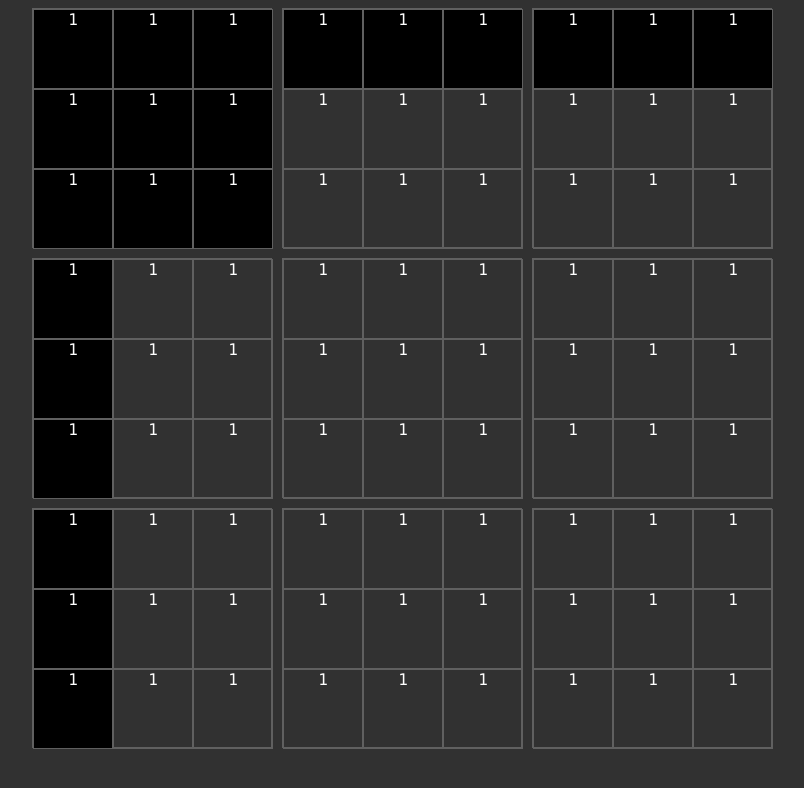
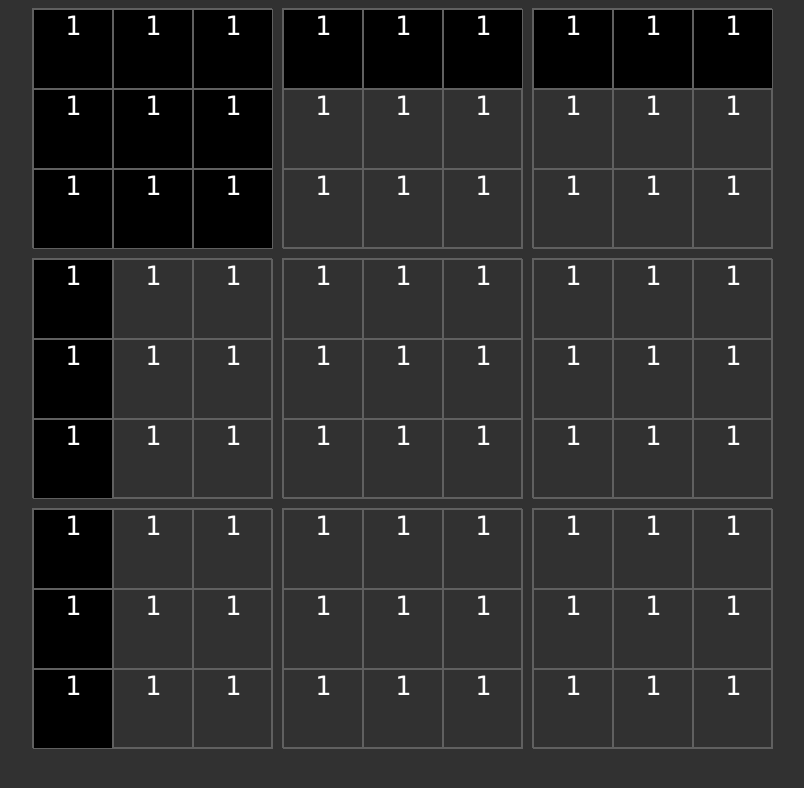
Before and after one commit to admin1lin2/sudoku, a Vue app: page / in a window 1280 px wide. Shown: the top 788 px of the page, without its empty margins (238-1042 px from the left). Built offline with nearby package versions, Linux system fonts and the light colour scheme.

Commit message:
make the number adapt to the base size

```diff
--- a/src/App.vue
+++ b/src/App.vue
@@ -1,6 +1,7 @@
 <script setup>
 import Cell from './components/Cell.vue';
 import { globalStore } from './GlobalStore';
+// globalStore.numList[0][0] = [2]; // this is for test
 </script>
 
 <template>
--- a/src/components/NumEl.vue
+++ b/src/components/NumEl.vue
@@ -24,6 +24,7 @@ const numClass = computed(() =>
 span {
     user-select: none;
     /* color: white; */
+    font-size: calc(var(--base-size)/3);
 }
 
 .highlight {
```
